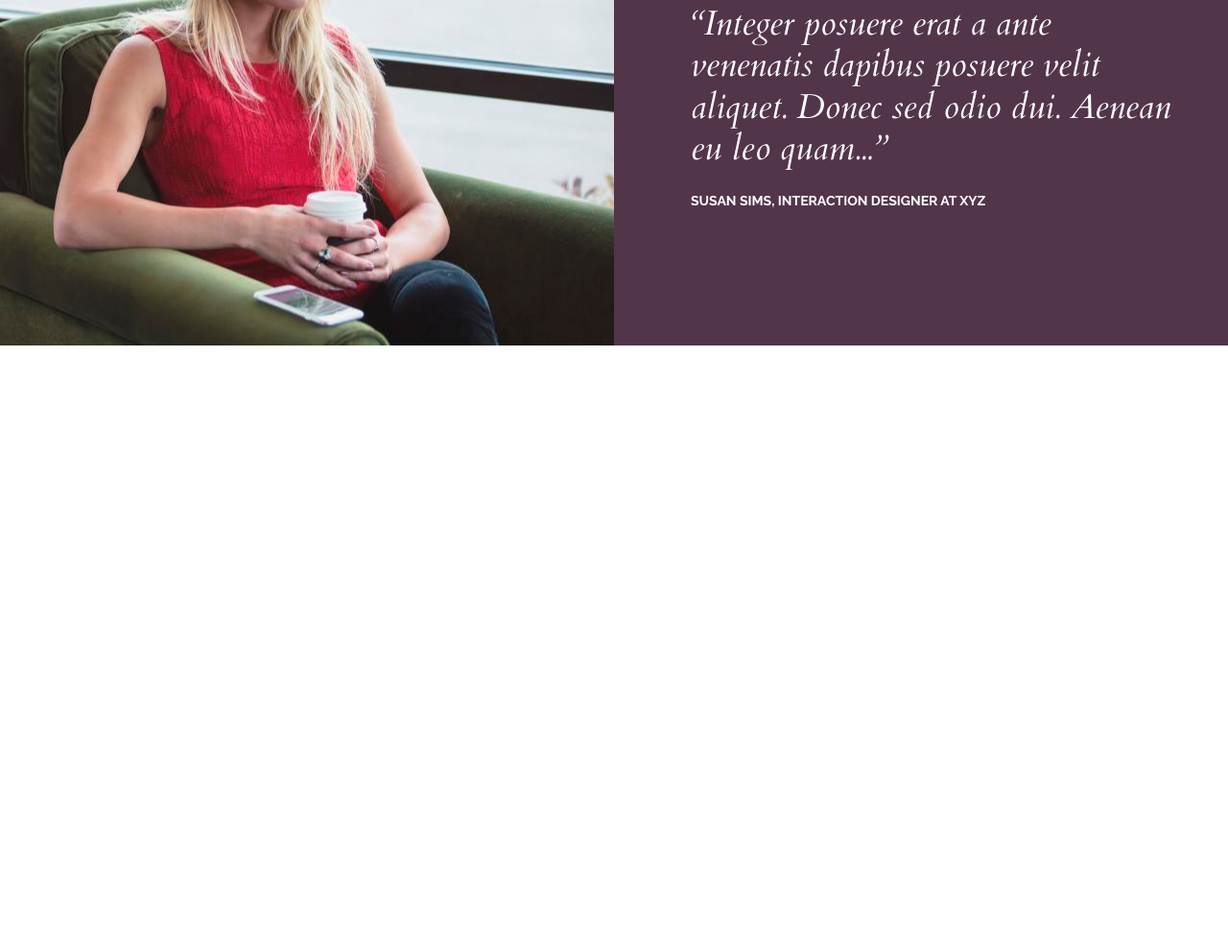
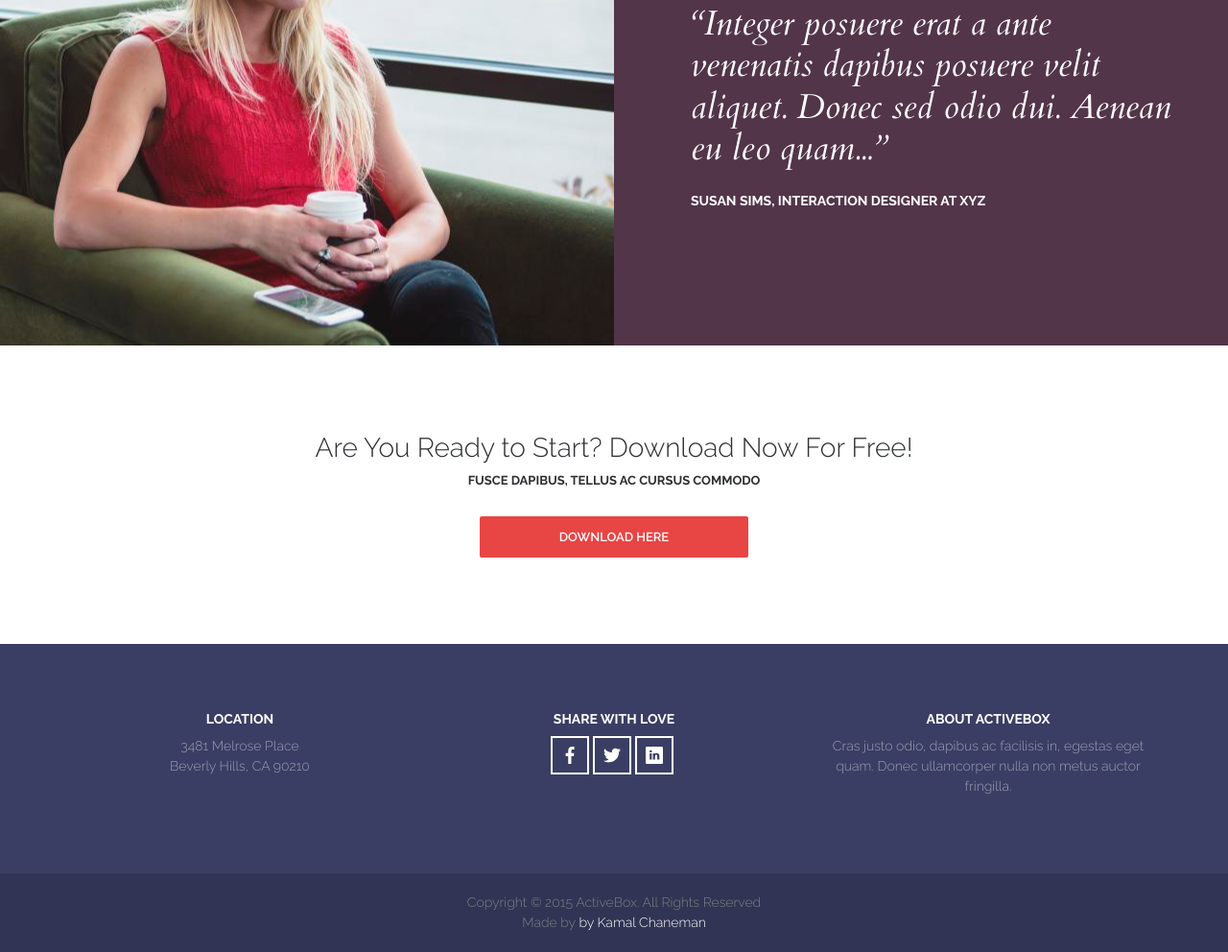
Before and after one commit to yaroslavas2001/uni_ActiveBox, a plain HTML site: page index.html in a window 1280 px wide. Shown: the part 3025-4017 px from the top of the page at 96% size. Before the commit the page ends 3385 px from the top, so only its background shows below. Drawn offline with nearby package versions, Linux system fonts and the light colour scheme.

Commit message:
#4 часть

```diff
--- a/css/style.css
+++ b/css/style.css
@@ -103,12 +103,16 @@ text-transform: uppercase;
   border: 0;
   cursor: pointer;
   transition: background .1s;
+  text-align: center;
 }
 .btn--red{
   background-color: #e84545;
 }
 .btn--red:hover{
   background-color:#dd3434;
+}
+.btn--long{
+  min-width: 280px;
 }
 
 /*Features*/
@@ -232,6 +236,9 @@ color: #2d3033;
 .social{
   display: flex;
 }
+.social--footer{
+  justify-content: center;
+}
 .social__item{
   display: flex;
   justify-content: center;
@@ -248,6 +255,18 @@ color: #2d3033;
   display: block;
   height: 18px;
   transition: fill .1s linear ;
+}
+.social--footer .social__item{
+background-color: transparent;
+  border-width: 2px ;
+  border-color: #fff;
+  background-repeat: 2px;
+}
+.social--footer .social__item:hover{
+background-color: #fff;
+}
+.social--footer .social__icon{
+  fill: #fff;
 }
 .social__item:hover{
 background-color: #e8ecee;
@@ -300,3 +319,76 @@ padding-left: 80px;
   color: #fff;
 
 }
+/*
+Download
+*/
+.download{
+  margin: 90px 0;
+  text-align: center;
+}
+.download__title{
+  margin-bottom: 10px;
+  font-size: 28px;
+  color: #2d3033;
+  font-weight: 300;
+}
+.download__text{
+  margin-bottom: 30px;
+  font-size: 13px;
+  color: #2d3033;
+  font-weight: 700;
+  text-transform: uppercase;
+}
+/*
+----------Footer-----
+*/
+.footer{
+
+  background-color: #3a3e64;
+}
+.footer__iner{
+  padding: 70px 0;
+  display: flex;
+  flex-wrap: wrap;
+}
+.footer__block{
+  width: 33.33333333%;
+  text-align: center;
+  padding: 0 15px;
+}
+.footer__title{
+  font-size: 14px;
+  font-weight: 700;
+  color: #fff;
+  text-transform: uppercase;
+  margin-bottom: 10px;
+
+}
+.footer__address{
+  font-style: normal;
+  font-size: 14px;
+  line-height: 1.5;
+  color: rgba(255, 255, 255,.5 );
+}
+.footer__text{
+
+  font-size: 14px;
+  line-height: 1.5;
+  color: rgba(255, 255, 255,.5 );
+}
+/*
+--======copyright ====------
+*/
+.copyright{
+  background-color: #313454;
+  padding: 20px 0;
+}
+.copyright__text{
+  text-align: center;
+  font-size: 14px;
+  line-height: 1.5;
+  color: #808080;
+}
+.copyright__text span{
+color: white;
+}
--- a/index.html
+++ b/index.html
@@ -4,7 +4,7 @@
     <meta charset="UTF-8">
     <meta name="viewport" content="width=device-width, initial-scale=1.0">
     <link rel="stylesheet" href="css/style.css">
-    <link href="https://fonts.googleapis.com/css2?family=Cardo:ital@1&family=Open+Sans:wght@700&family=Raleway:wght@400;600;700&display=swap" rel="stylesheet">
+    <link href="https://fonts.googleapis.com/css2?family=Cardo:ital@1&family=Open+Sans:wght@700&family=Raleway:wght@300,400;600;700&display=swap" rel="stylesheet">
     <title>ActiveBox</title>
  </head>
 <body>
@@ -282,6 +282,60 @@
   </div><!--/.container-->
 </div><!--/.reviews-->
 
+<!--Download-->
+<div class="download">
+  <div class="container">
+    <h3 class="download__title">Are You Ready to Start? Download Now For Free!</h3>
+  <div class="download__text"><p>Fusce dapibus, tellus ac cursus commodo</p></div>
+<a href="" class="btn btn--red btn--long">Download Here</a>
+  </div>
+</div><!--/Download-->
+
+<footer class="footer">
+  <div class="container">
+    <div class="footer__iner">
+      <div class="footer__block">
+       <h4 class="footer__title">Location</h4>
+       <address class="footer__address"><div>3481 Melrose Place</div>
+        <div>Beverly Hills, CA 90210</div></address>
+      </div>
+
+      <div class="footer__block">
+        <h4 class="footer__title">Share with Love</h4>
+         <div class="social social--footer">
+         <a href="" class="social__item" target="_blank">
+           <svg class="social__icon">
+             <use xlink:href="#facebook">  </use>
+           </svg>
+         </a>
+         <a href="" class="social__item" target="_blank">
+          <svg class="social__icon">
+            <use xlink:href="#twitter">  </use>
+          </svg>
+        </a>
+        <a href="" class="social__item" target="_blank">
+          <svg class="social__icon">
+            <use xlink:href="#linkedin">  </use>
+          </svg>
+        </a>
+       </div>
+       </div>
+
+       <div class="footer__block">
+        <h4 class="footer__title">About ActiveBox</h4>
+        <div class="footer__text"><p>Cras justo odio, dapibus ac facilisis in, egestas eget quam. Donec ullamcorper nulla non metus auctor fringilla.</p></div>
+       </div>
+
+    </div><!--/footer__iner-->
+  </div><!--/container-->
+  <div class="copyright">
+<div class="container">
+  <div class="copyright__text">
+    <div>Copyright © 2015 ActiveBox. All Rights Reserved</div>
+   <div> Made by <span> by Kamal Chaneman</span></div></div>
+</div>
+  </div>
+</footer>
 
 </body>
 </html>
```
